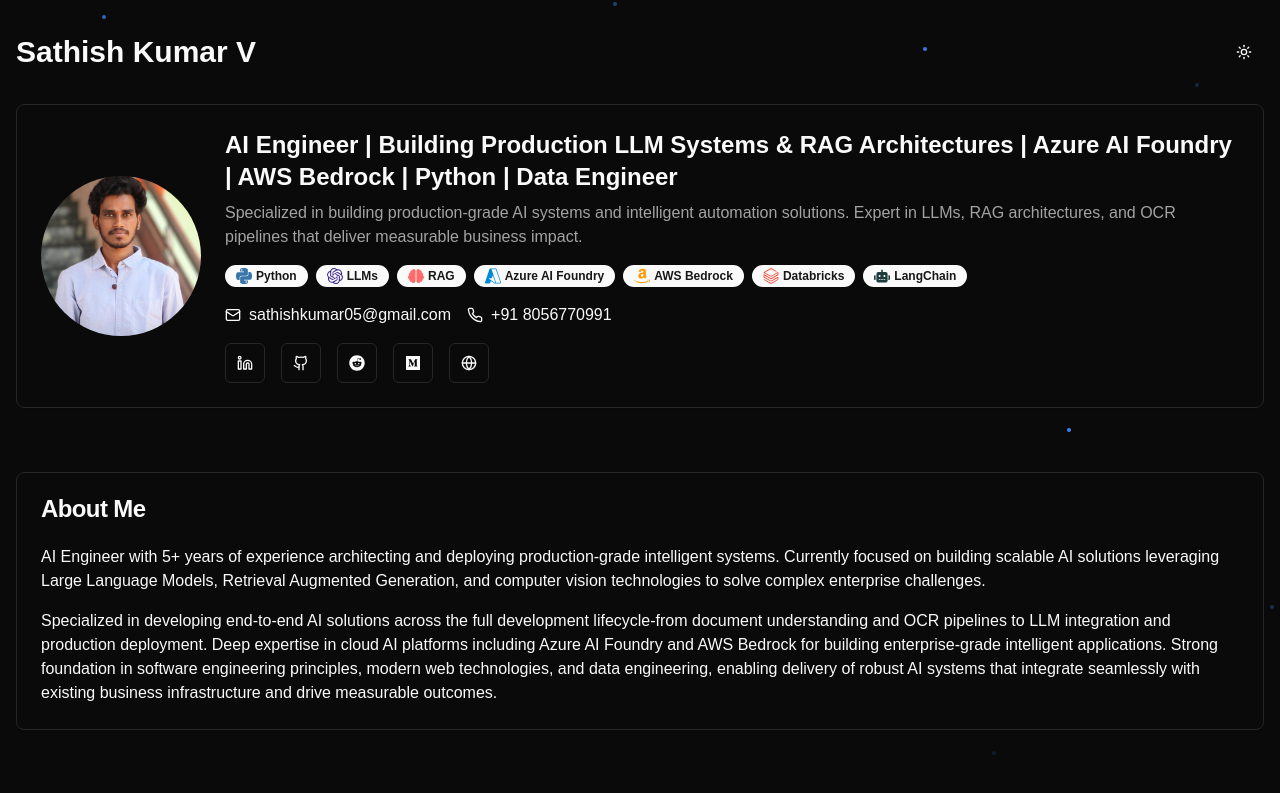
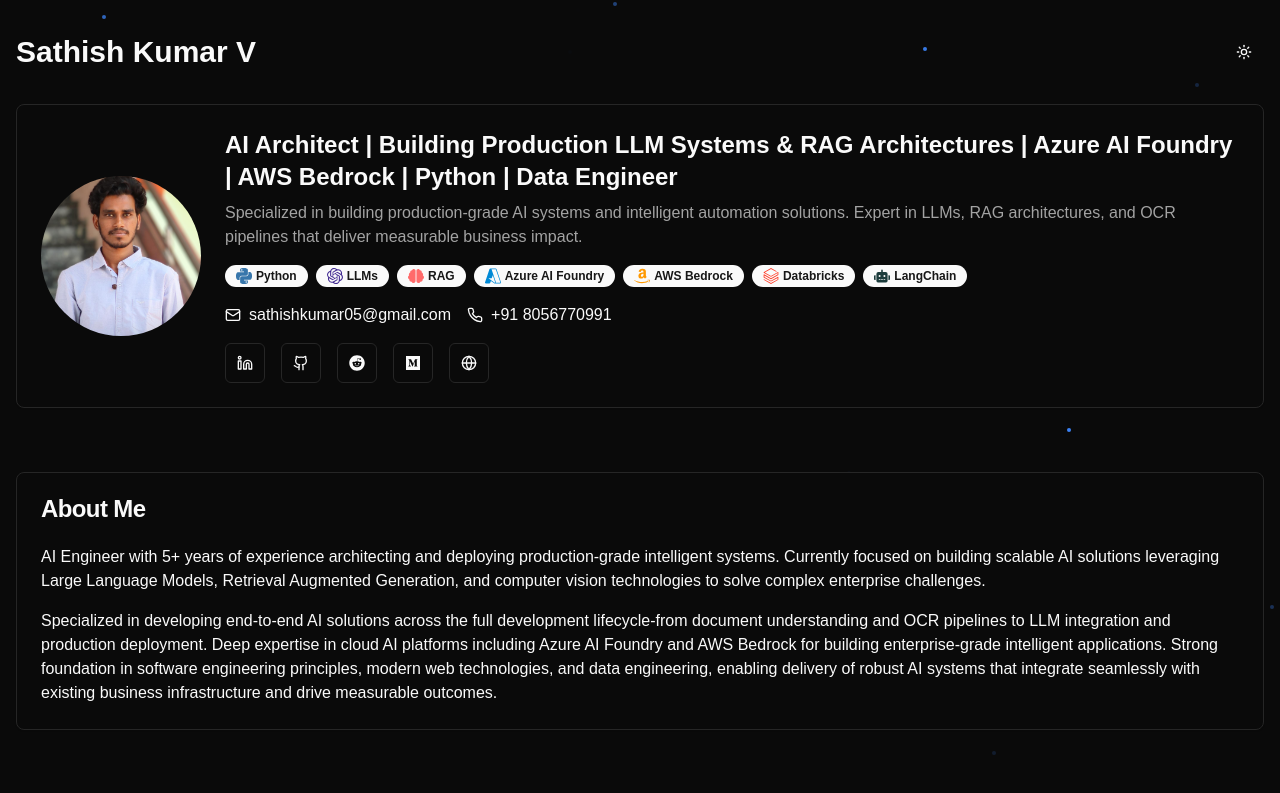
Before and after one commit to vpsathish05/sathish-portfolio, a Next.js app: page / in a window 1280 px wide. Shown: the top 793 px of the page. Built offline with nearby package versions, Linux system fonts and the light colour scheme.

Commit message:
Update title to AI Architect

```diff
--- a/src/data/portfolio.ts
+++ b/src/data/portfolio.ts
@@ -1,6 +1,6 @@
 export const personalInfo = {
   name: "Sathish Kumar V",
-  title: "AI Engineer | Building Production LLM Systems & RAG Architectures | Azure AI Foundry | AWS Bedrock | Python | Data Engineer",
+  title: "AI Architect | Building Production LLM Systems & RAG Architectures | Azure AI Foundry | AWS Bedrock | Python | Data Engineer",
   description: "Specialized in building production-grade AI systems and intelligent automation solutions. Expert in LLMs, RAG architectures, and OCR pipelines that deliver measurable business impact.",
   email: "sathishkumar05@gmail.com",
   phone: "+91 8056770991",
```
